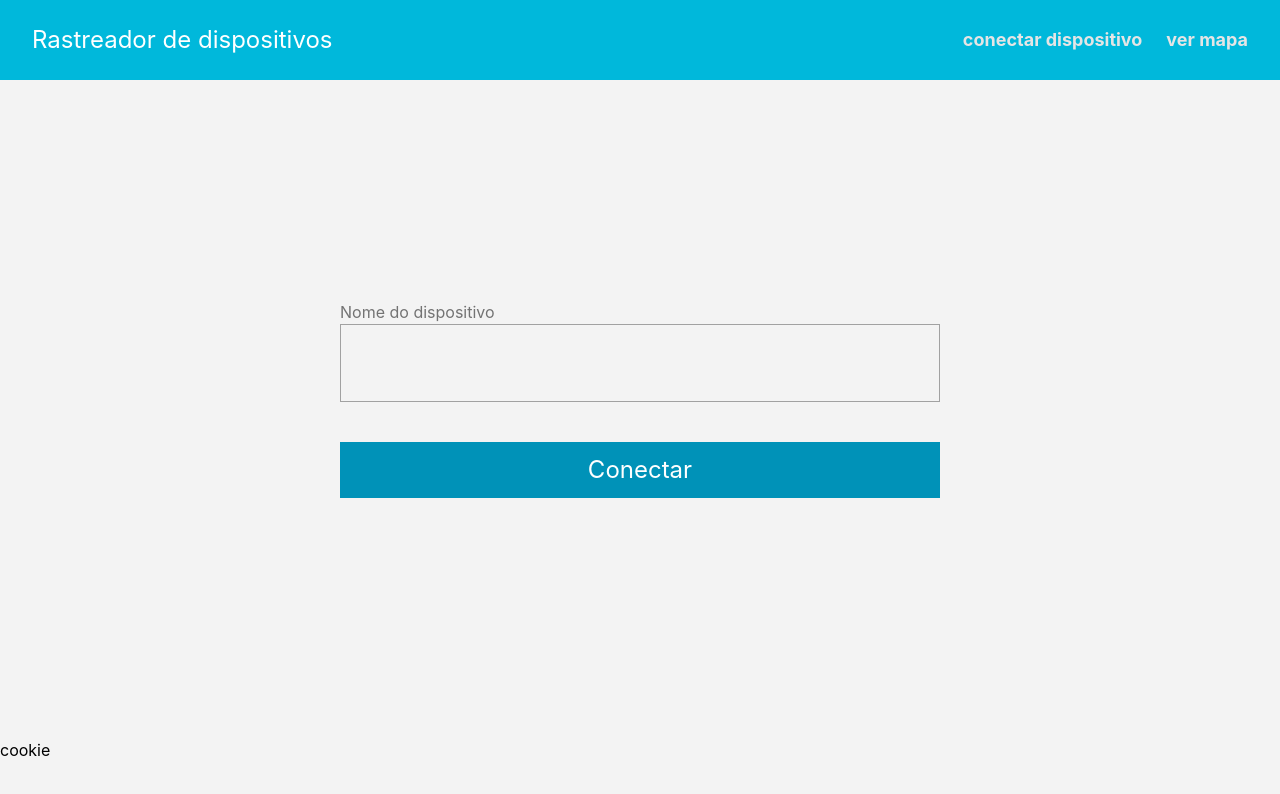
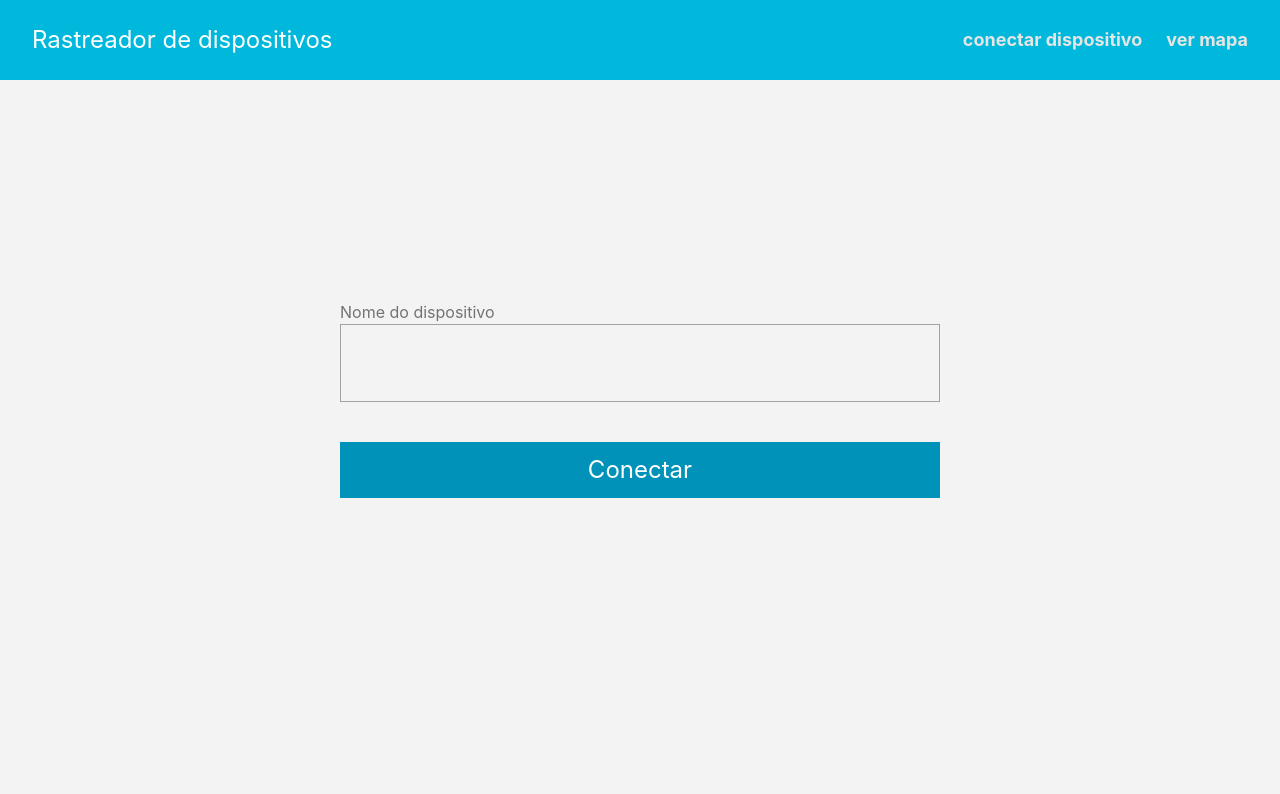
Before and after one commit to Rauatorres/app-rastreador-de-dispositivos-client, a React (Vite) app: page / in a window 1280 px wide. Shown: the top 794 px of the page. Built offline with nearby package versions, Linux system fonts and the light colour scheme.

Commit message:
tirando botao de teste de cookies

```diff
--- a/src/App.tsx
+++ b/src/App.tsx
@@ -24,7 +24,6 @@ function App() {
     <>
       <Header />
       {showPage()}
-      <button onClick={() => console.log(cookie.connectionId)}>cookie</button>
     </>
   );
 }
```
